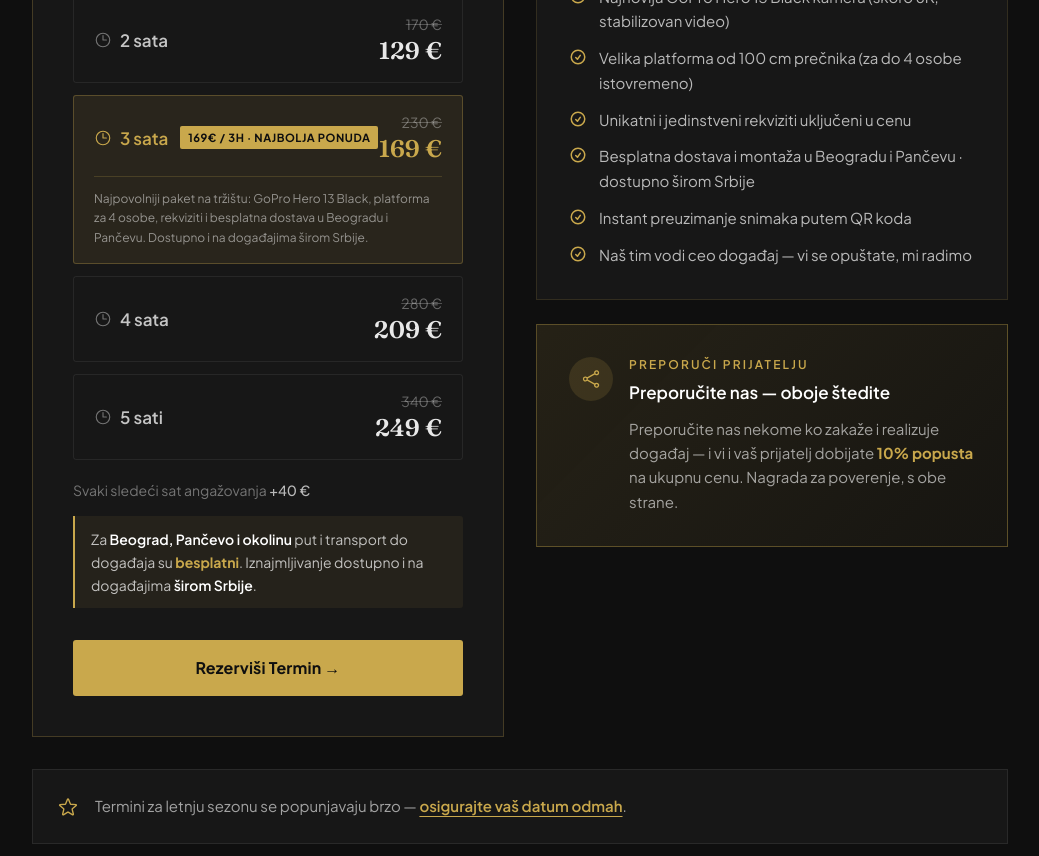
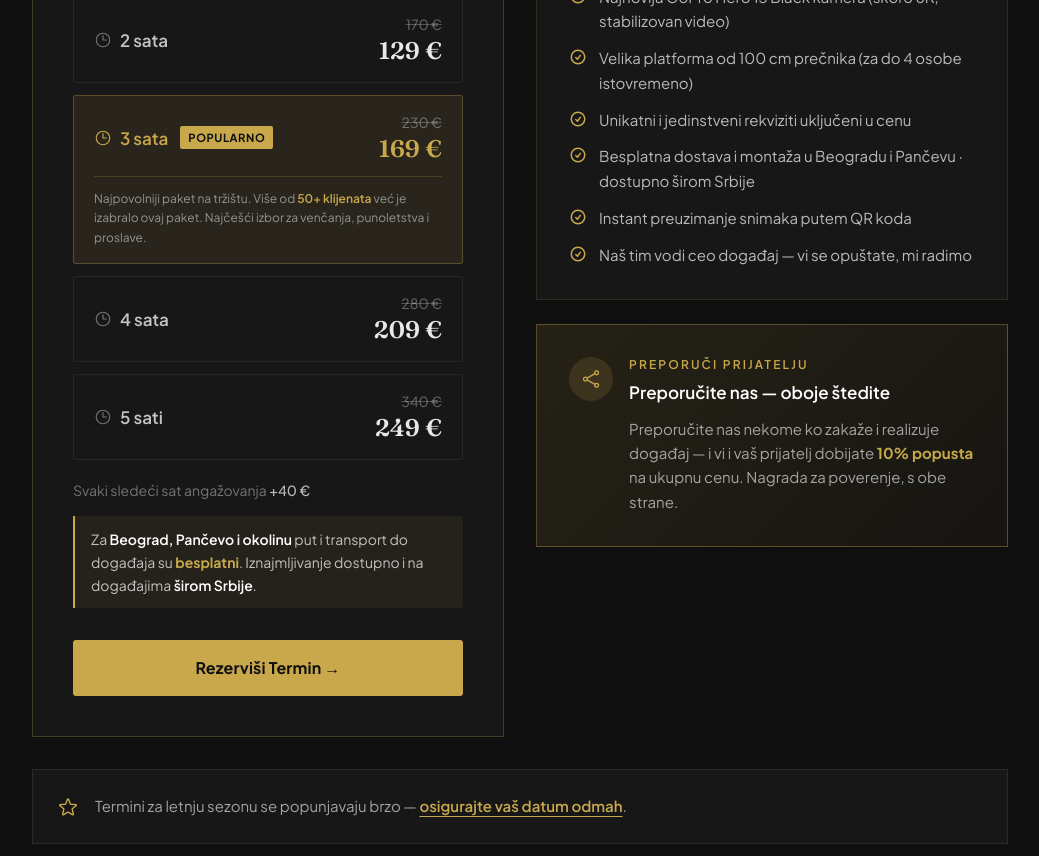
Before and after one commit to Nikola-02/tvoja360prica, a Next.js app: page / in a window 1280 px wide. Shown: the part 6960-7816 px from the top of the page, without its empty margins (120-1159 px from the left). Built offline with nearby package versions, Linux system fonts and the light colour scheme.

Commit message:
fix pricing

```diff
--- a/components/Pricing.jsx
+++ b/components/Pricing.jsx
@@ -119,7 +119,7 @@ export default function Pricing() {
                             className="text-[0.65rem] sm:text-[0.7rem] font-bold tracking-wider uppercase px-2 py-0.5 whitespace-nowrap shrink-0"
                             style={{ background: "#c9a84c", color: "#0f0f0f", borderRadius: "2px" }}
                           >
-                            169€ / 3h · Najbolja ponuda
+                            Popularno
                           </span>
                         )}
                       </div>
@@ -146,9 +146,12 @@ export default function Pricing() {
                           borderColor: "rgba(201,168,76,0.2)",
                         }}
                       >
-                        Najpovolniji paket na tržištu: GoPro Hero 13 Black, platforma
-                        za 4 osobe, rekviziti i besplatna dostava u Beogradu i Pančevu.
-                        Dostupno i na događajima širom Srbije.
+                        Najpovolniji paket na tržištu. Više od{" "}
+                        <span className="font-semibold" style={{ color: "#c9a84c" }}>
+                          50+ klijenata
+                        </span>{" "}
+                        već je izabralo ovaj paket. Najčešći izbor za venčanja,
+                        punoletstva i proslave.
                       </p>
                     )}
                   </div>
```
